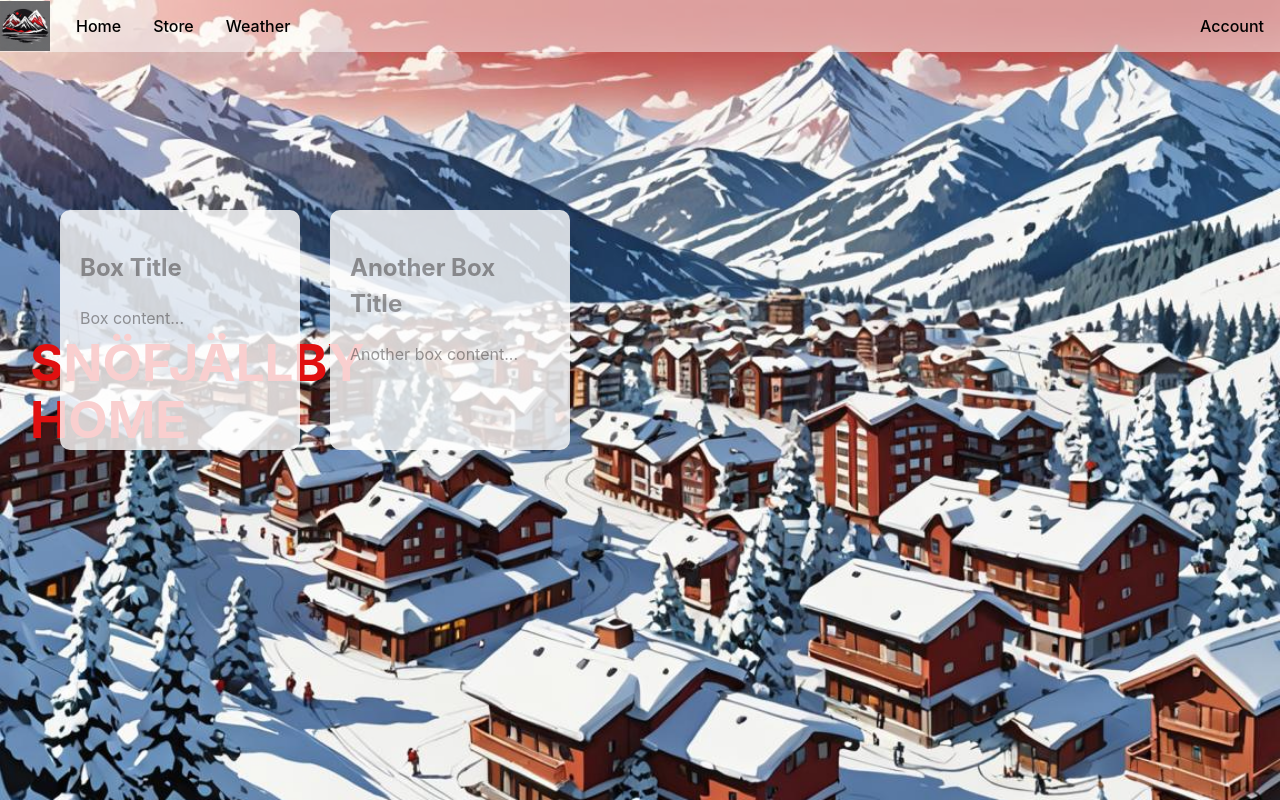
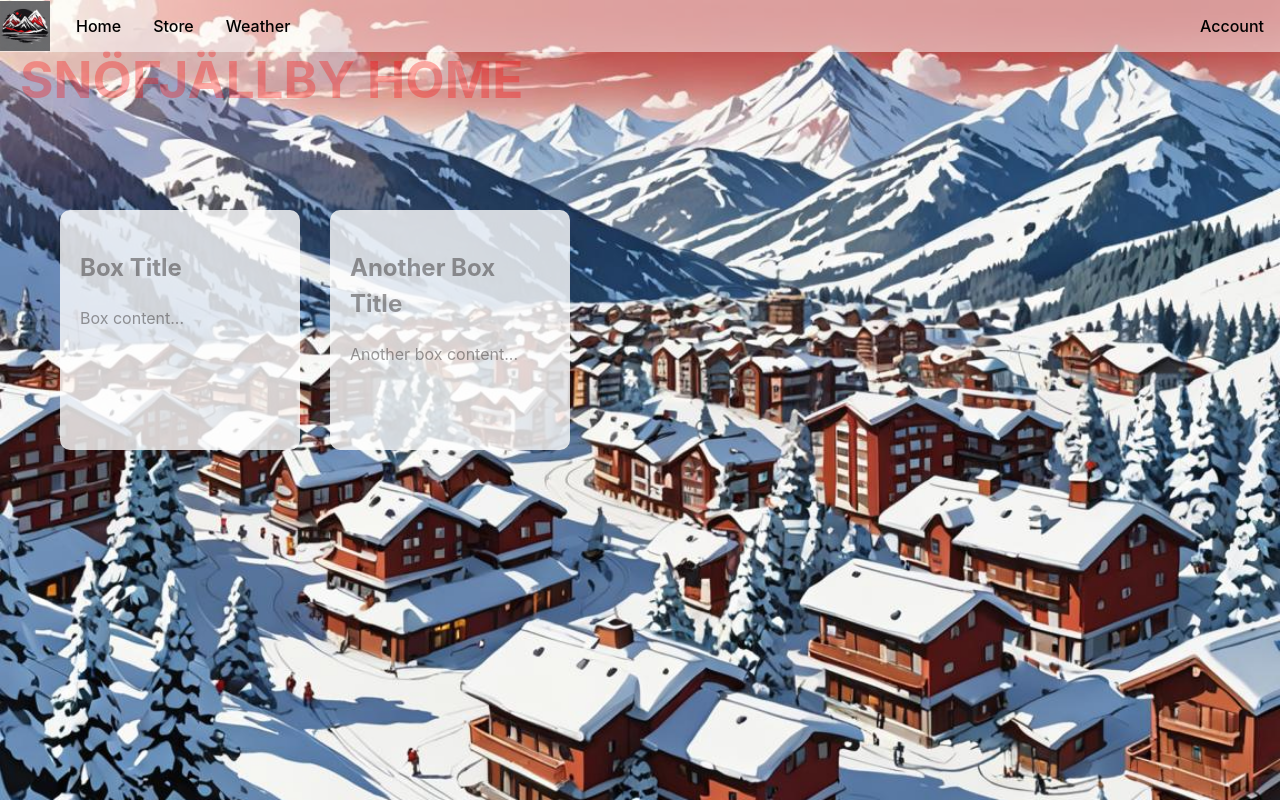
Before and after one commit to Cristoffer85/Flakeville-client, a React (Vite) app in the folder sf-frontend/: page / in a window 1280 px wide. Built offline with nearby package versions, Linux system fonts and the light colour scheme.

Commit message:
Text aligning of page titles solved

```diff
--- a/sf-frontend/src/components/Home.css
+++ b/sf-frontend/src/components/Home.css
@@ -1,10 +1,13 @@
-.contentStyle {
-    color: #e01010;
-    border-radius: 10px; /* rounded corners */
-    padding: 20px;
-    margin: 10px;
-    width: 200px; /* adjust as needed */
-    height: 200px; /* adjust as needed */
+.homePageTitleAlign {
+    align-self: flex-start; /* aligns the item at the start of the container */
+}
+
+.pageTitle {
+    position: absolute;
+    top: 50px;
+    left: 20px;
+    margin-top: 1px;
+    color: rgb(255, 0, 0, 0.3);
 }
 
 .box1 {
--- a/sf-frontend/src/components/Home.jsx
+++ b/sf-frontend/src/components/Home.jsx
@@ -3,18 +3,21 @@ import './Home.css'; // import the CSS file
 
 function Home() {
     return (
-            <div className="contentStyle">
-                <h1>SNÖFJÄLLBY HOME</h1>
-                <div className="box box1">
+        <>
+            <div className="homePageTitleAlign">
+                <h1 className="pageTitle">SNÖFJÄLLBY HOME</h1>
+            </div>
+
+            <div className="box1">
                 <h2>Box Title</h2>
                 <p>Box content...</p>
             </div>
-                <div className="box box2">
+            <div className="box2">
                 <h2>Another Box Title</h2>
                 <p>Another box content...</p>
             </div>
             {/* Add more boxes as needed */}
-            </div>
+        </>
     );
 }
 
--- /dev/null
+++ b/sf-frontend/src/components/Store.css
@@ -0,0 +1,10 @@
+.storePageTitleAlign {
+    align-self: flex-start; /* aligns the item at the start of the container */
+}
+
+.pageTitle {
+    position: absolute;
+    top: 50px;
+    left: 20px;
+    margin-top: 1px; /* adjust as needed */
+}
--- a/sf-frontend/src/components/Store.jsx
+++ b/sf-frontend/src/components/Store.jsx
@@ -1,7 +1,12 @@
 import React from 'react';
+import './Store.css';
 
 function Store() {
-    return <h1>Store Page</h1>;
+    return (
+        <div className="storePageTitleAlign">
+            <h1 className="pageTitle">SNÖFJÄLLBY STORE</h1>
+        </div>
+    );
 }
 
 export default Store;
--- /dev/null
+++ b/sf-frontend/src/components/Weather.css
@@ -0,0 +1,10 @@
+.weatherPageTitleAlign {
+    align-self: flex-start; /* aligns the item at the start of the container */
+}
+
+.pageTitle {
+    position: absolute;
+    top: 50px;
+    left: 20px;
+    margin-top: 1px; /* adjust as needed */
+}
--- a/sf-frontend/src/components/Weather.jsx
+++ b/sf-frontend/src/components/Weather.jsx
@@ -1,7 +1,12 @@
 import React from 'react';
+import './Weather.css'; // import the CSS file
 
 function Weather() {
-    return <h1>Weather Page</h1>;
+    return (
+        <div className="weatherPageTitleAlign">
+            <h1 className="pageTitle">SNÖFJÄLLBY WEATHER</h1>
+        </div>
+    );
 }
 
 export default Weather;
```
Lines whose indentation alone changed are shown as unchanged.
